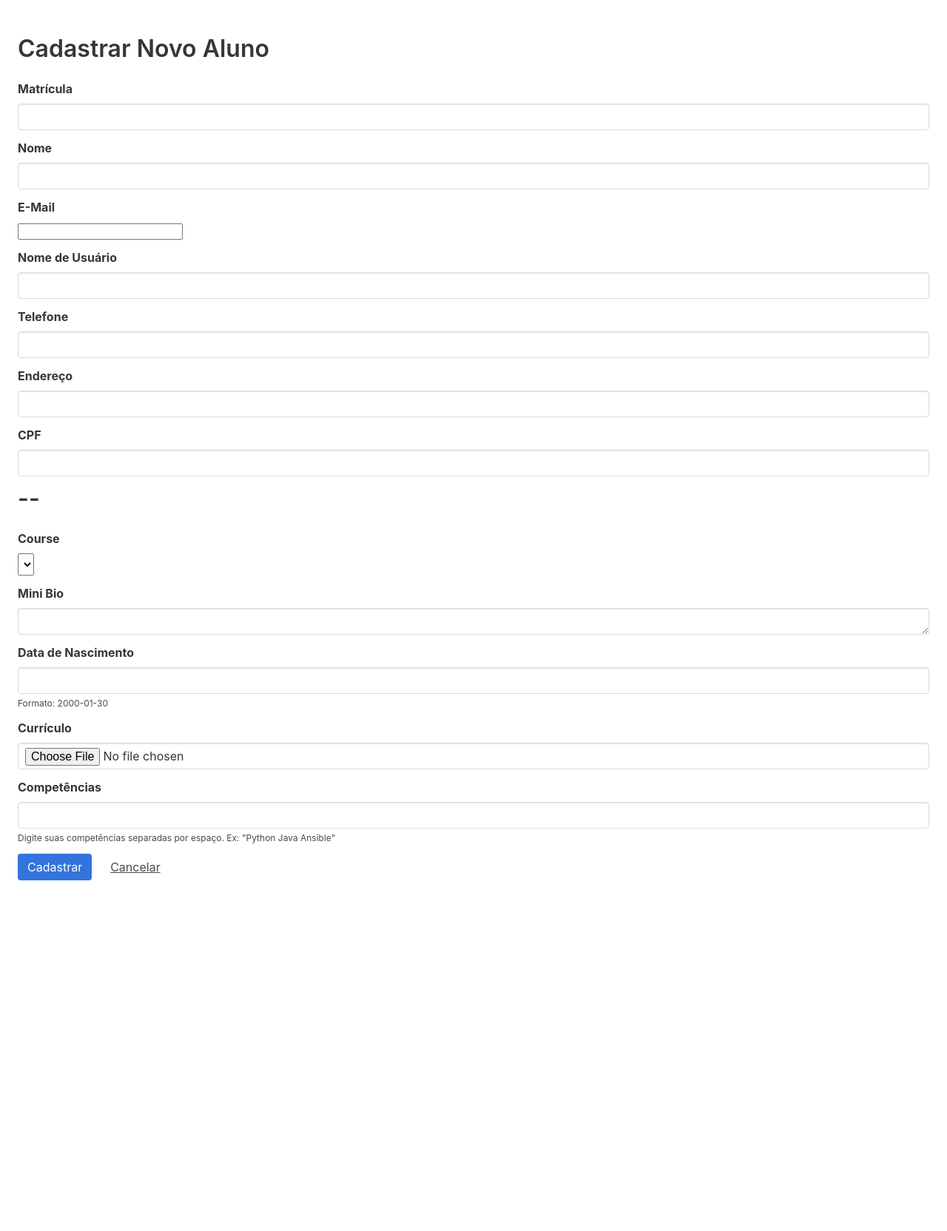
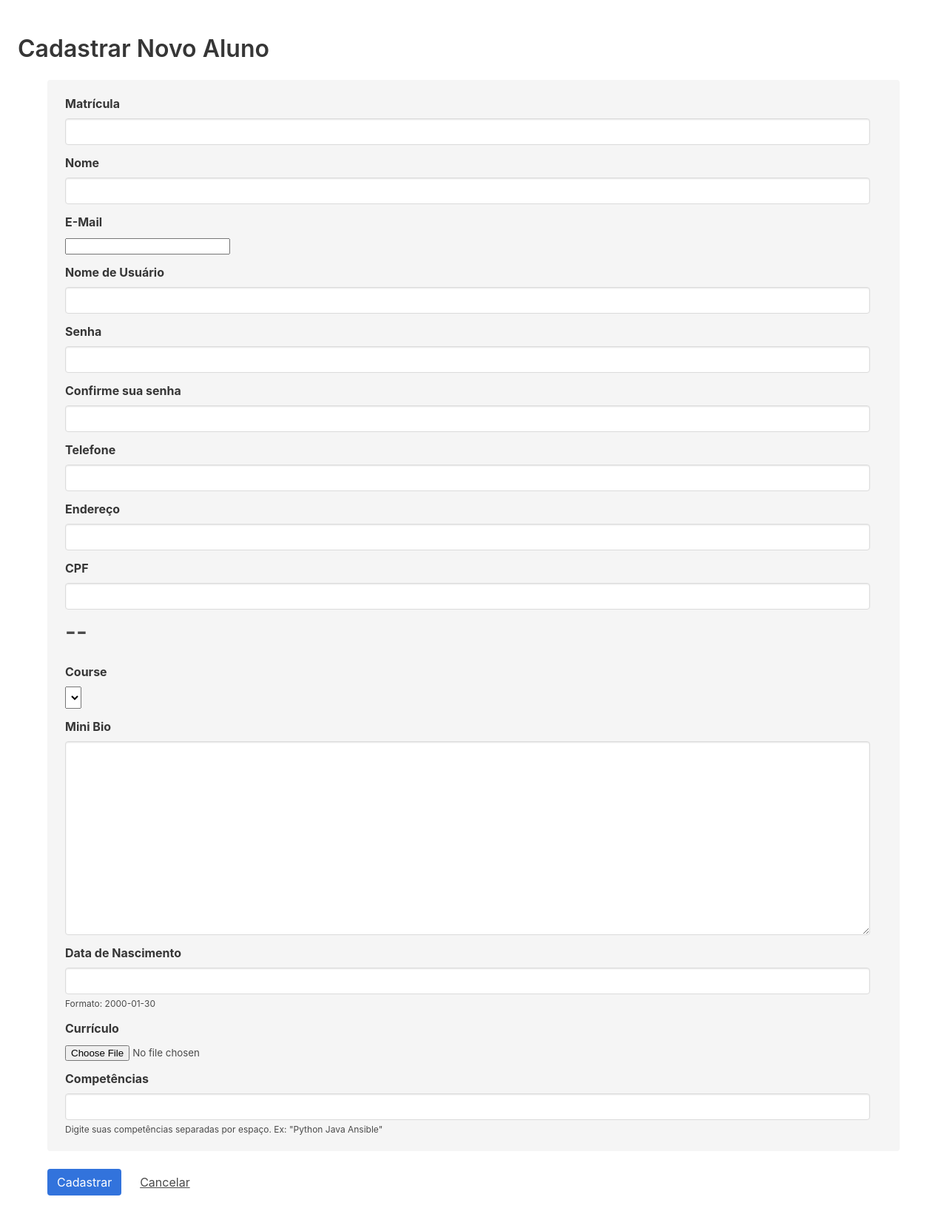
Before and after one commit to lays147/PyIntern, a Django app: page /students/register/ in a window 1280 px wide. Shown: the whole page at 74% size. Before the commit the page ends 1190 px from the top, so only its background shows below. Run offline with Django 3.2, Linux system fonts and the light colour scheme; lists and menus that the app fills with data are empty; parts of the project's set-up code (start-up, migrations or seed data) failed here and were passed over.

Commit message:
Improve student form template
Signed-off-by: Lays Rodrigues <lays.rodrigues@kde.org>

```diff
--- a/PyIntern/PyIntern/students/templates/student_form.html
+++ b/PyIntern/PyIntern/students/templates/student_form.html
@@ -3,6 +3,8 @@
 {% block content %}
 <section class="section">
   <h1 class="title">Cadastrar Novo Aluno</h1>
+  <div class="container">
+    <div class="notification">
       <form action="." method="POST">
         {% csrf_token %}
         {# Matrícula #}
@@ -42,6 +44,22 @@
             {{ form.username|addclass:'input' }}
           {% if form.username.errors %}
             <p class="help is-danger">{{ form.username.errors }}</p>
+          {% endif %}
+        </div>
+        {# Senha 1 #}
+        <div class="field">
+          <label class="label">{{ form.password1.label }}</label>
+            {{ form.password1|addclass:'input' }}
+          {% if form.password1.errors %}
+            <p class="help is-danger">{{ form.password1.errors }}</p>
+          {% endif %}
+        </div>
+        {# Senha 2 #}
+        <div class="field">
+          <label class="label">{{ form.password2.label }}</label>
+            {{ form.password2|addclass:'input' }}
+          {% if form.password2.errors %}
+            <p class="help is-danger">{{ form.password2.errors }}</p>
           {% endif %}
         </div>
         {# Telefone #}
@@ -86,11 +104,11 @@
         <div class="field">
           <label class="label">{{ form.mini_bio.label }}</label>
           <div class="control">
-        {{ form.mini_bio|addclass:'input' }}
-      </div>
+            {{ form.mini_bio|addclass:'textarea' }}
           {% if form.mini_bio.errors %}
             <p class="help is-danger">{{ form.mini_bio.errors }}</p>
           {% endif %}
+          </div>
         </div>
         {# data nascimento #}
         <div class="field">
@@ -107,7 +125,7 @@
         <div class="field">
           <label class="label">{{ form.resume.label }}</label>
           <div class="control">
-        {{ form.resume|addclass:'input' }}
+            {{ form.resume|addtype:'file' }}
           </div>
           {% if form.resume.errors %}
             <p class="help is-danger">{{ form.resume.errors }}</p>
@@ -134,5 +152,7 @@
           </div>
         </div>
       </form>
+    </div>
+  </div>
 </section>
 {% endblock content %}
```
Lines whose indentation alone changed are shown as unchanged.
